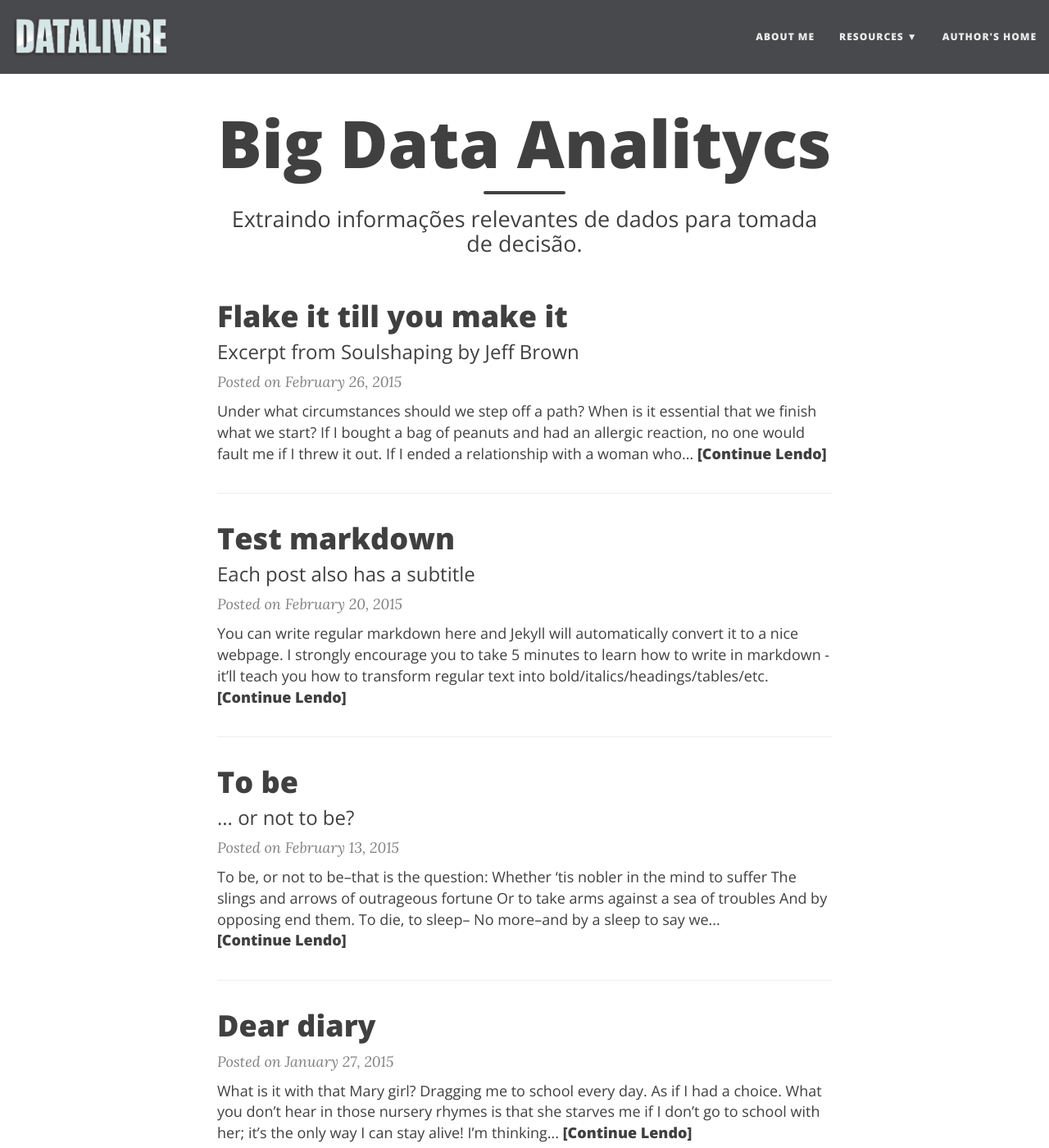
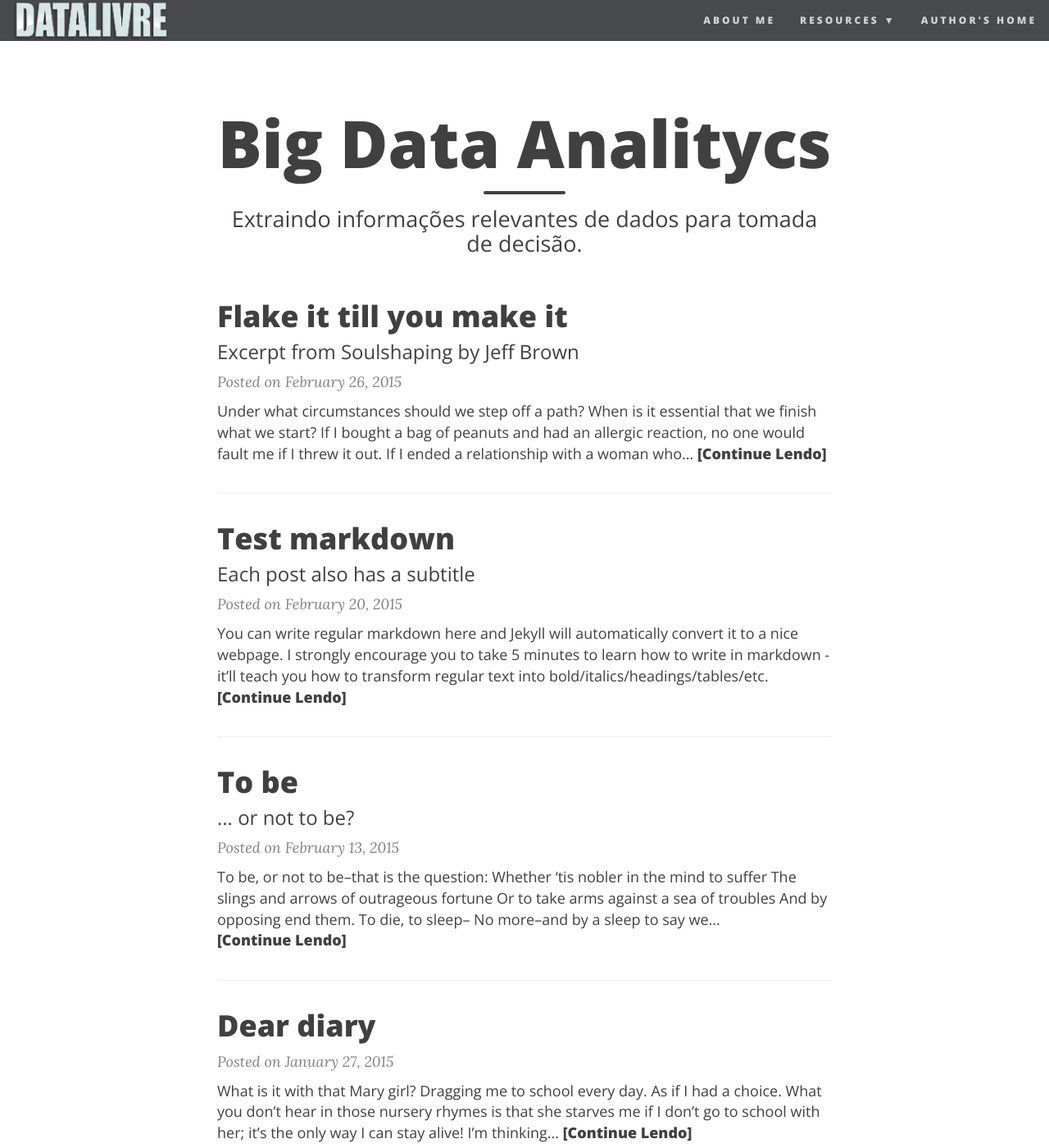
Before and after one commit to datalivre/datalivre.github.io, a Jekyll site: the page built from index.html, in a window 1280 px wide and 1400 px high. Shown: the whole window at 82% size. Built offline with Jekyll 4.4.1, drawn with Linux system fonts in a browser that asks for light colours; nearby versions of some CDN libraries; the list of posts is cut into pages by our own code.

Commit message:
Update main.css

```diff
--- a/css/main.css
+++ b/css/main.css
@@ -99,20 +99,20 @@ img {
 .navbar-custom {
   background: #47494d;
   /*background: #F5F5F5;*/
-  border-bottom: 1px solid #EAEAEA;
+  border-bottom: 0px solid #EAEAEA;
   font-family: 'Open Sans', 'Helvetica Neue', Helvetica, Arial, sans-serif;
 }
 
 .navbar-custom .nav li a {
   text-transform: uppercase;
   font-size: 12px;
-  letter-spacing: 1px;
+  letter-spacing: 3px;
 }
 
 .navbar-custom .navbar-brand,
 .navbar-custom .nav li a {
   font-weight: 800;
-  color: #ebebeb;
+  color: lightgray;
 }
 
 .navbar-custom .navbar-brand:hover,
@@ -135,7 +135,7 @@ img {
   transition: height .5s ease-in-out;
 }
 .navbar-custom.top-nav-short .navbar-brand-logo {
-  padding-top: 5px;
+  padding-top: 6px;
 }
 .navbar-custom.top-nav-short .navbar-brand-logo img {
   height: 40px;
@@ -143,7 +143,7 @@ img {
 
 @media only screen and (min-width: 768px) {
   .navbar-custom {
-    padding: 20px 0;
+    padding: 0px 0;
     -webkit-transition: background .5s ease-in-out,padding .5s ease-in-out;
     -moz-transition: background .5s ease-in-out,padding .5s ease-in-out;
     transition: background .5s ease-in-out,padding .5s ease-in-out;
```
